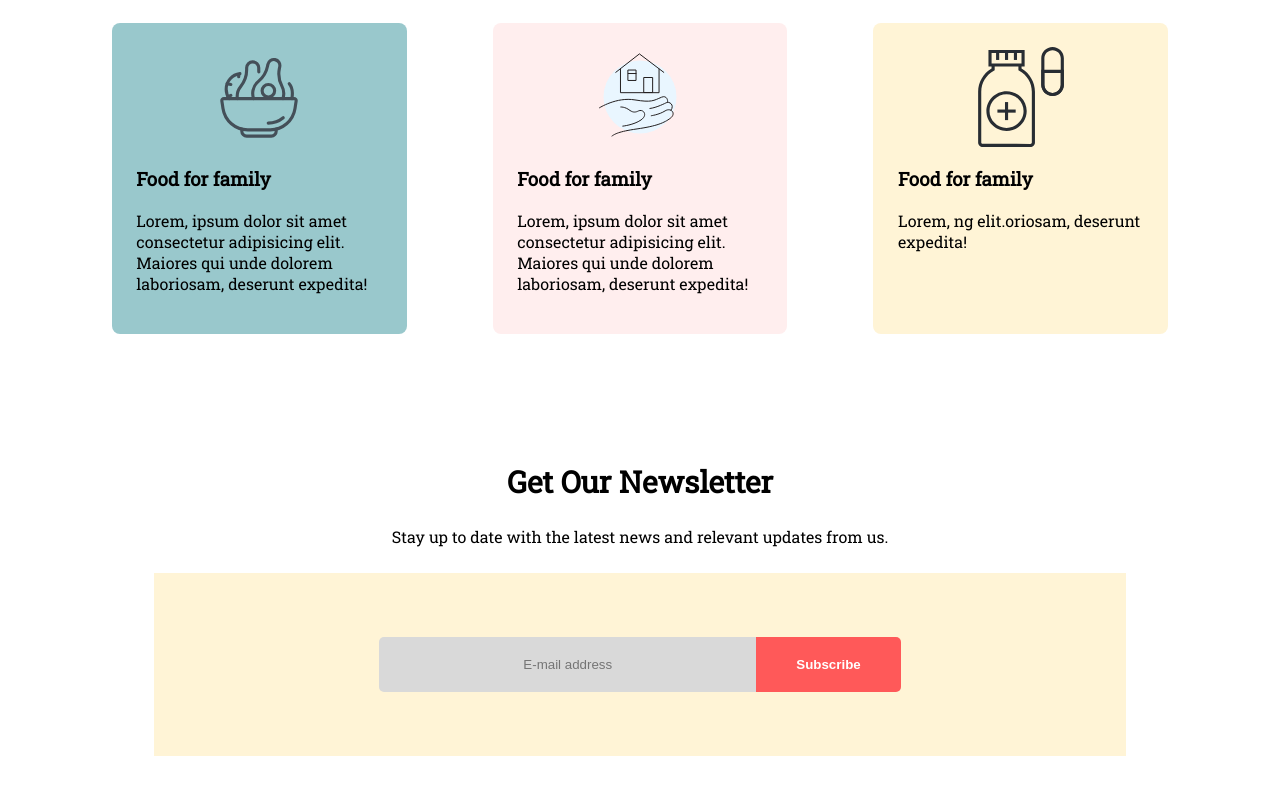
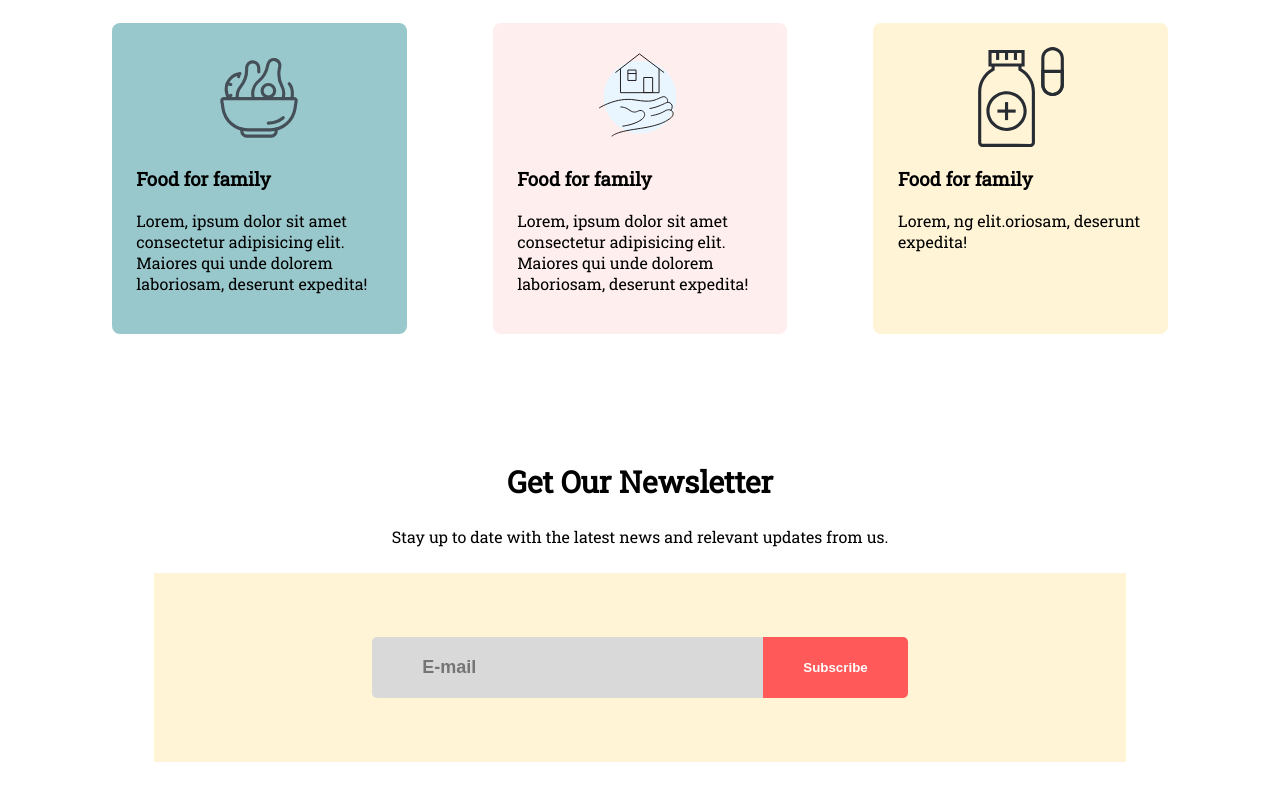
Before and after one commit to imriazul/Charette-web, a plain HTML site: page index.html in a window 1280 px wide. Shown: the part 1386-2186 px from the top of the page. Drawn offline with Linux system fonts and the light colour scheme.

Commit message:
well done

```diff
--- a/index.html
+++ b/index.html
@@ -73,7 +73,7 @@
         </div>
         <div class="mail-area">
             <div class="email-input">
-                <input id="email-sub-input" type="email" placeholder="E-mail address">
+                <input id="email-sub-input" type="email" placeholder="E-mail">
             </div>
             <button id="email-sub-btn">Subscribe</button>
         </div>
--- a/style.css
+++ b/style.css
@@ -99,10 +99,14 @@ h2{
 #email-sub-input{
     width: auto;
     background-color: #D9D9D9;
-    padding: 20px 100px;
+    padding: 20px 100px 20px 50px;
     text-align: center;
     border: none;
     border-radius:5px 0 0 5px;
+    text-align: left;
+    color: #AA9F9F;
+    font-weight: bold;
+    font-size: 18px;
 }
 #email-sub-btn{
     background-color: #FF5959;
```
